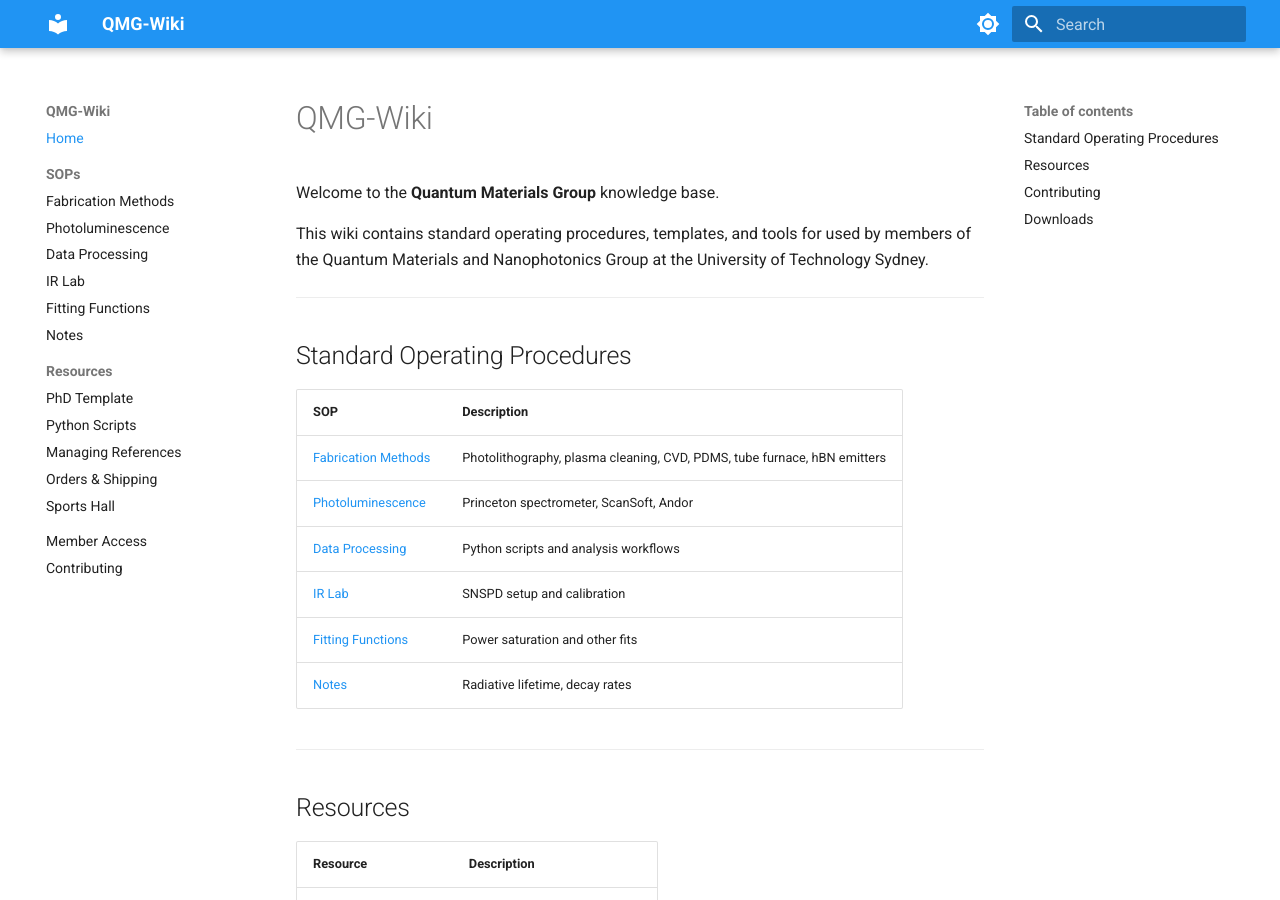
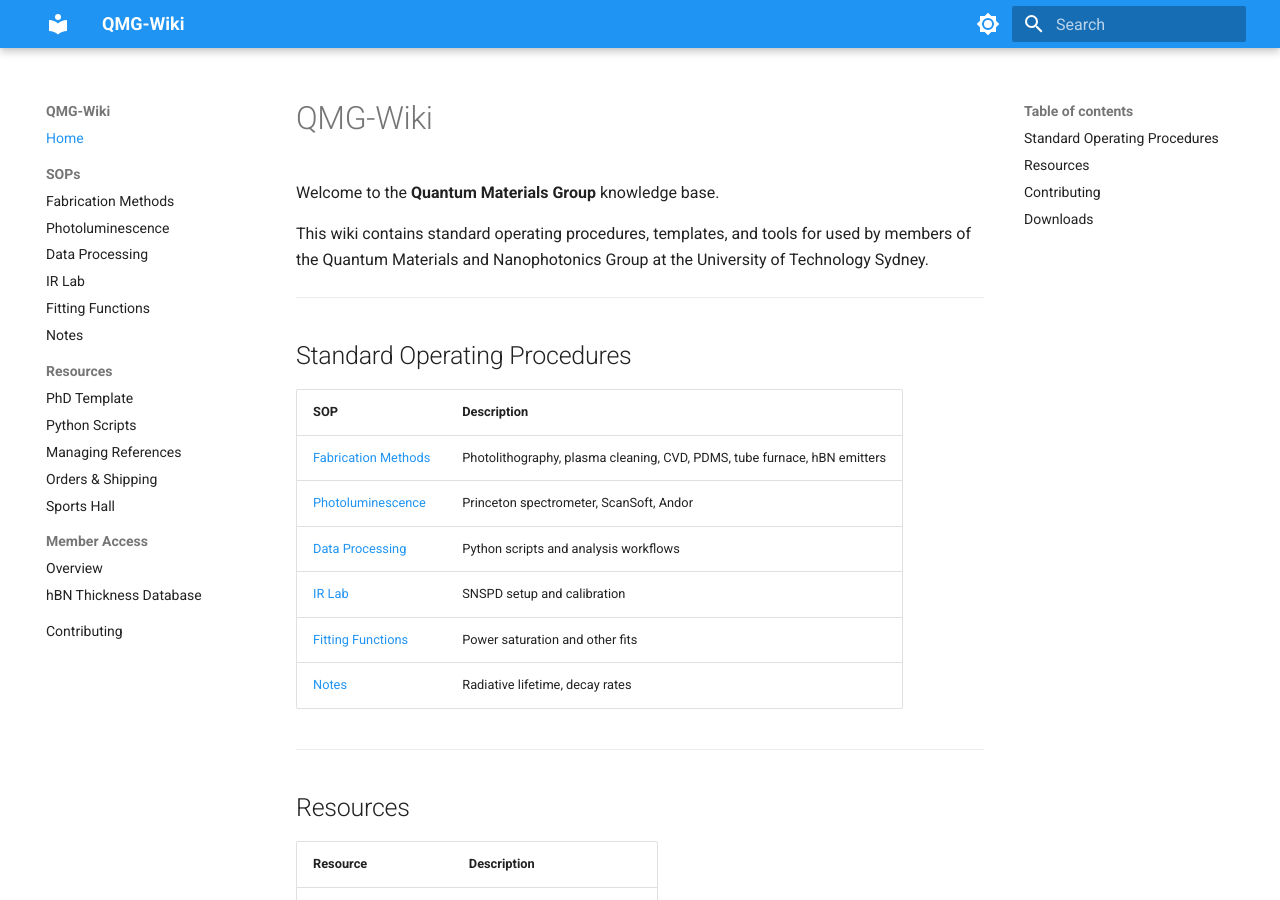
Before and after one commit to o-niki-ri/QMGwiki, an MkDocs documentation site: the page built from docs/index.md, in a window 1280 px wide and 900 px high. Built offline with MkDocs 1.6.1 and Material for MkDocs 9.7.7, drawn with Linux system fonts in a browser that asks for light colours; part of the change alters nothing that is shown.

Commit message:
Update member access section

```diff
--- a/docs/javascripts/member-access.js
+++ b/docs/javascripts/member-access.js
@@ -1,15 +1,16 @@
-// Force member-access nav links to open in a new tab, bypassing instant navigation
+// Only force new tab for the "Member Access" nav link when NOT already on a member-access page
 (function() {
+  var onMemberPage = window.location.pathname.indexOf("/member-access/") !== -1;
+  if (onMemberPage) return;
+
   function tagLinks() {
-    document.querySelectorAll('a[href*="member-access"]').forEach(function(link) {
+    document.querySelectorAll('.md-nav a[href*="member-access"]').forEach(function(link) {
       if (!link.hasAttribute("data-member-access")) {
         link.setAttribute("data-member-access", "true");
-        link.setAttribute("target", "_blank");
-        link.setAttribute("rel", "noopener");
         link.addEventListener("click", function(e) {
           e.stopImmediatePropagation();
+          e.preventDefault();
           window.open(link.href, "_blank", "noopener");
-          e.preventDefault();
         }, true);
       }
     });
--- a/mkdocs.yml
+++ b/mkdocs.yml
@@ -88,7 +88,9 @@ nav:
       - Managing References: resources/references.md
       - Orders & Shipping: resources/orders-shipping.md
       - Sports Hall: resources/sports-hall.md
-  - Member Access: member-access/index.md
+  - Member Access:
+      - Overview: member-access/index.md
+      - hBN Thickness Database: member-access/hbn-thickness.md
   - Contributing: contributing.md
 
 copyright: "&copy; Quantum Materials and Nanophotonics Group — University of Technology Sydney"
```
